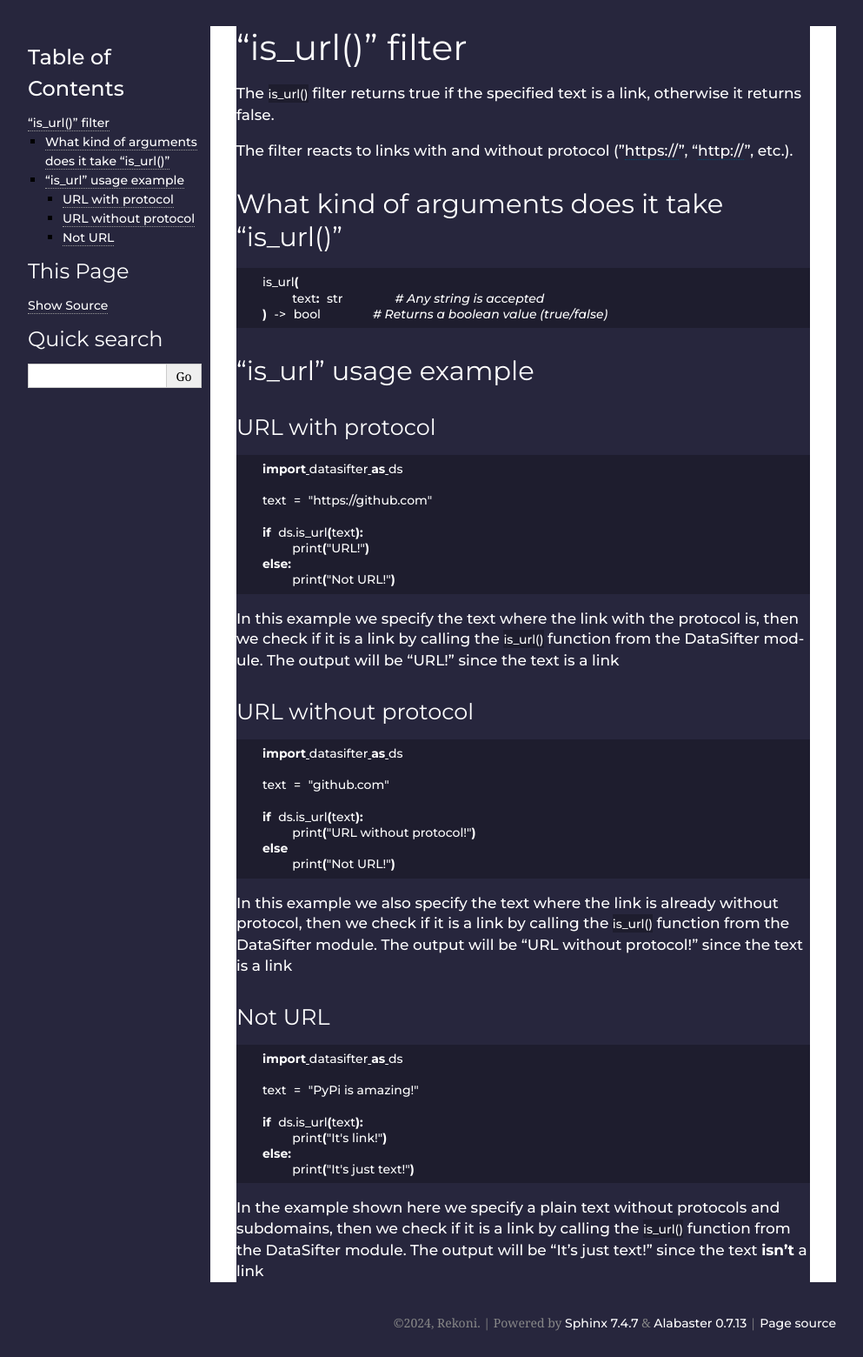
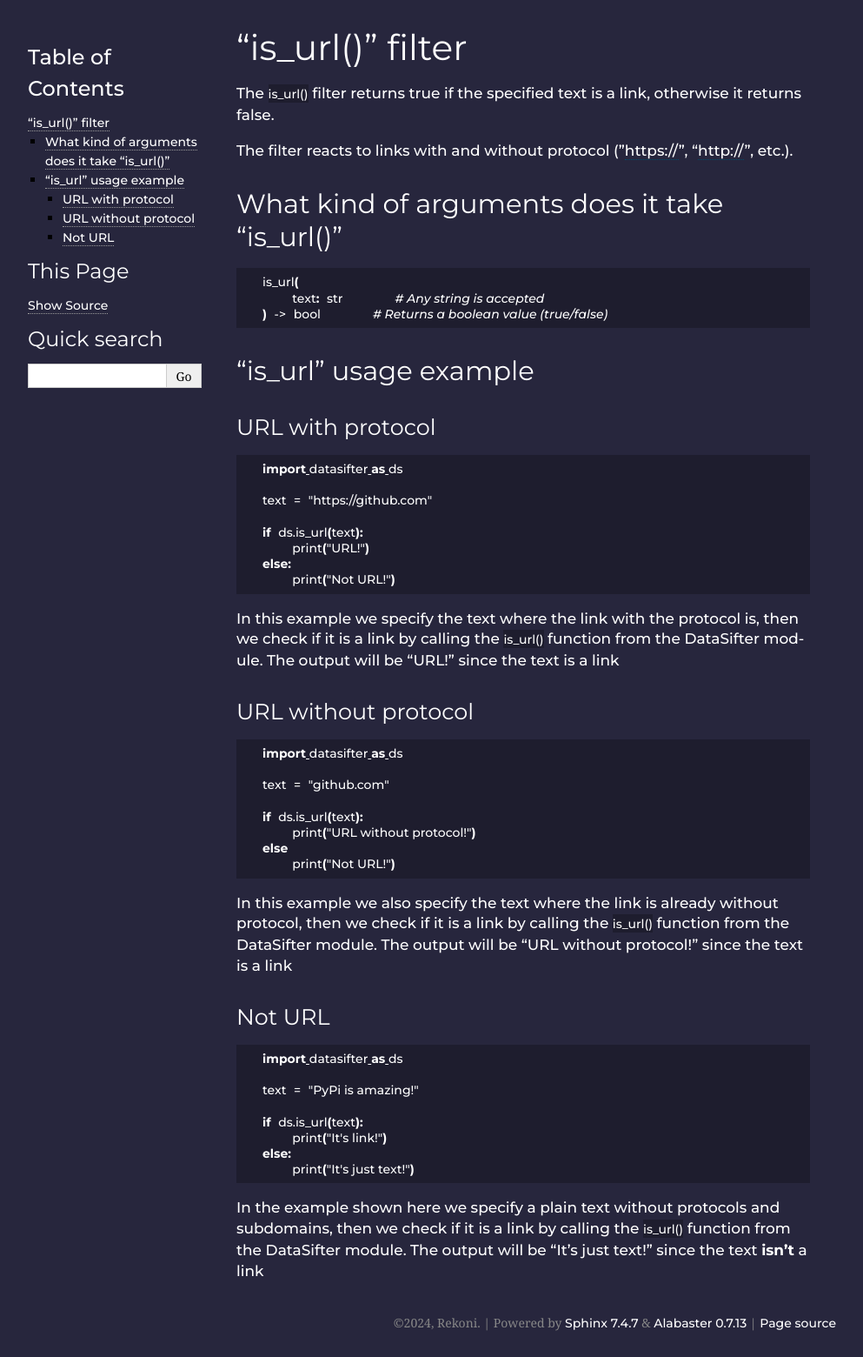
Before and after one commit to RREKONI/DataSifter, a Sphinx documentation site: the page built from docs/index.rst, in a window 1280 px wide. Shown: the whole page at 87% size, without its empty margins (148-1141 px from the left). Built offline with Sphinx 7.4.7, drawn with Linux system fonts in a browser that asks for light colours.

Commit message:
Update default.css

```diff
--- a/docs/_static/stylesheets/default.css
+++ b/docs/_static/stylesheets/default.css
@@ -1,7 +1,7 @@
 @import url('https://fonts.googleapis.com/css2?family=Montserrat:ital,wght@0,100..900;1,100..900&family=Space+Mono:ital,wght@0,400;0,700;1,400;1,700&display=swap');
 
 body, section, document, .body {
-  background-color: #27263D;
+  background-color: #27263D !important;
 }
 
 :root {
```
